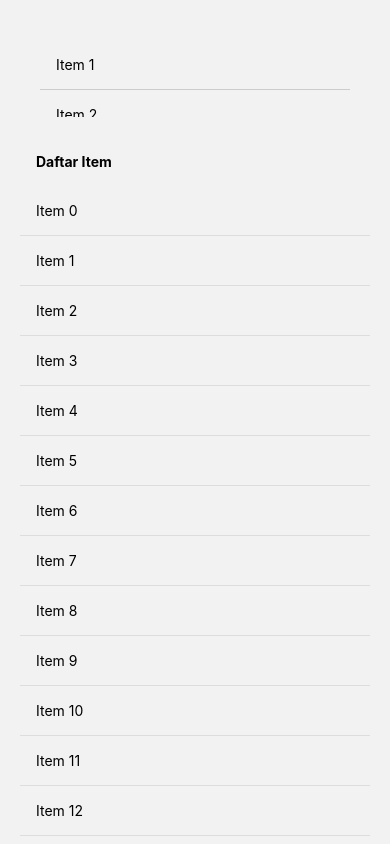
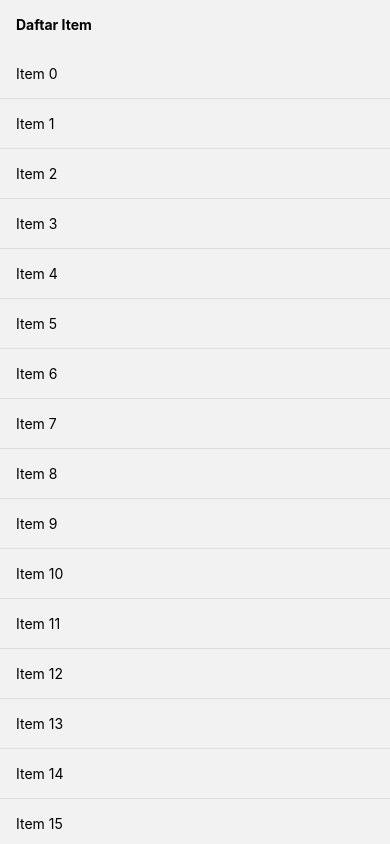
Before and after one commit to mohdthoriq/AwesomeProject, a React Native app: screen / in a window 390 px wide. Built offline with nearby package versions, Linux system fonts and the light colour scheme.

Commit message:
feat: day4

```diff
--- a/App.tsx
+++ b/App.tsx
@@ -1,24 +1,25 @@
 import React from 'react';
-import { SafeAreaView, ScrollView, StyleSheet } from 'react-native';
-import HeroSection from './src/components/SimpleList';
-import ProfilCard from './src/components/FlatListExample';
-import LoginForm from './src/components/SectionListExample';
+import { SafeAreaView, StyleSheet, StatusBar } from 'react-native';
+import FlatListExample from './src/components/FlatListExample';
+import SectionListExample from './src/components/SectionListExample';
+import SimpleList from './src/components/SimpleList';
 
 const App = () => {
   return (
     <SafeAreaView style={styles.container}>
-      <ScrollView contentContainerStyle={styles.scroll}>
-        <HeroSection />
-        <ProfilCard />
-        <LoginForm />
-      </ScrollView>
+      <StatusBar barStyle="dark-content" backgroundColor="#f2f2f2" />
+      <FlatListExample />
+      {/* <SectionListExample/> */}
+      {/* <SimpleList /> */}
     </SafeAreaView>
   );
 };
 
 const styles = StyleSheet.create({
-  container: { flex: 1, backgroundColor: '#f2f2f2' },
-  scroll: { flexGrow: 1, padding: 20, gap: 20 },
+  container: {
+    flex: 1,
+    backgroundColor: '#f2f2f2',
+  },
 });
 
 export default App;
```
